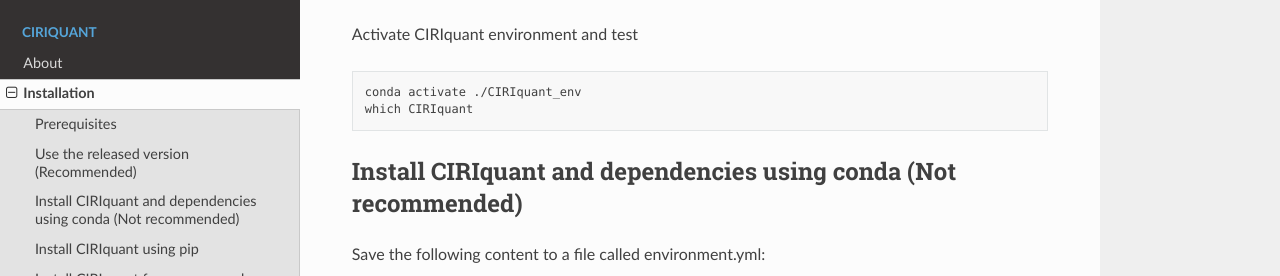
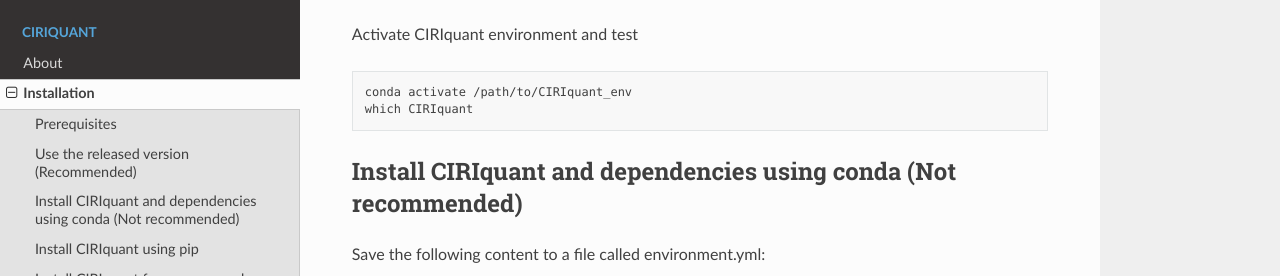
Before and after one commit to bioinfo-biols/CIRI-cookbook, a Sphinx documentation site: the page built from source/CIRIquant_1_installation.md, in a window 1280 px wide and 900 px high, scrolled down 711 px. Shown: the part 175-451 px from the top of the window. Built offline with Sphinx 7.4.7 and the Read the Docs theme 2.0.0, drawn with Linux system fonts in a browser that asks for light colours.

Commit message:
update CIRIquant

````diff
--- a/source/CIRIquant_1_installation.md
+++ b/source/CIRIquant_1_installation.md
@@ -41,7 +41,7 @@
 Activate CIRIquant environment and test
 
 ```bash
-conda activate ./CIRIquant_env
+conda activate /path/to/CIRIquant_env
 which CIRIquant
 ```
 
````
Also changed, not shown: source/CIRIquant_4_de.md (+1 -1 lines).
